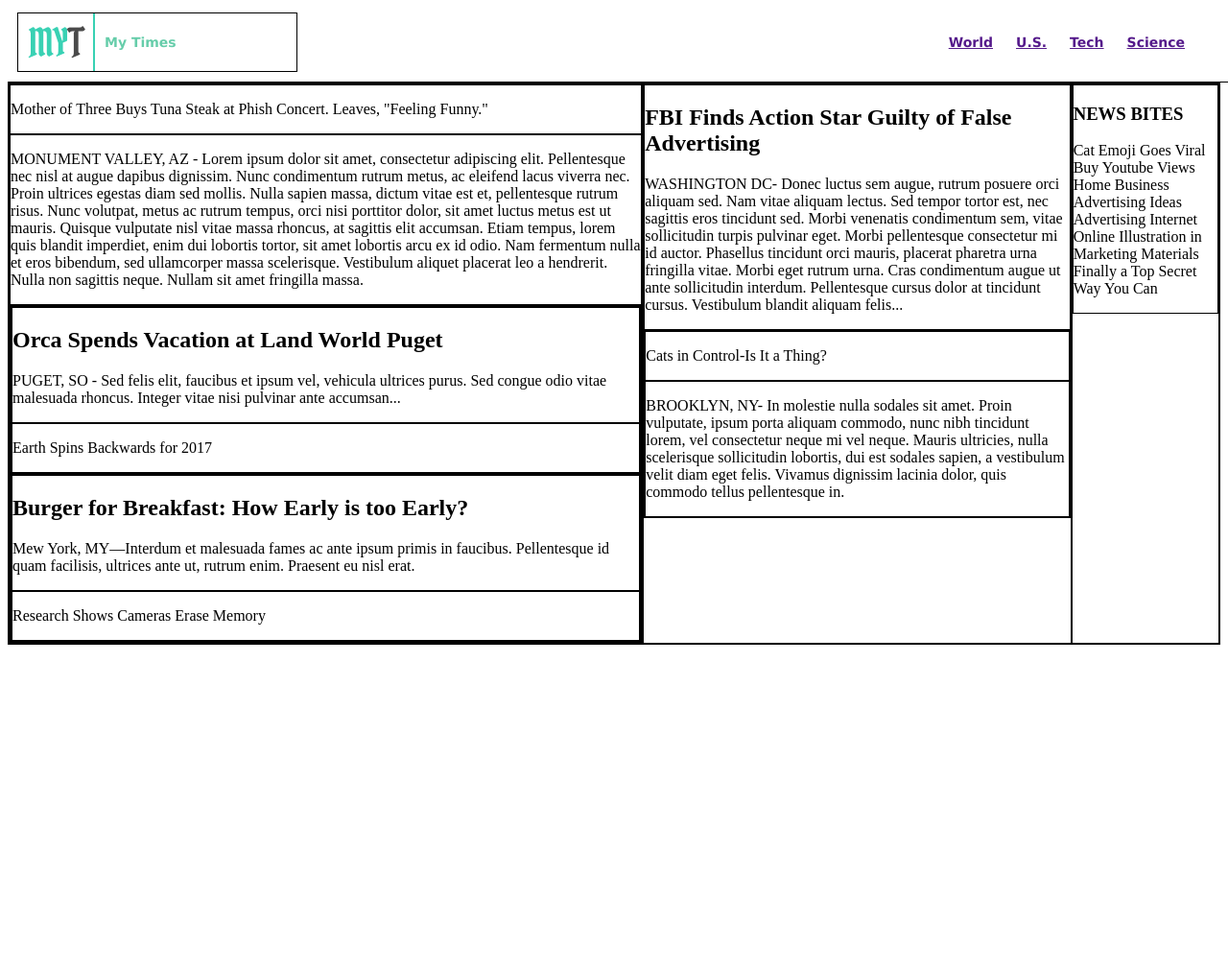
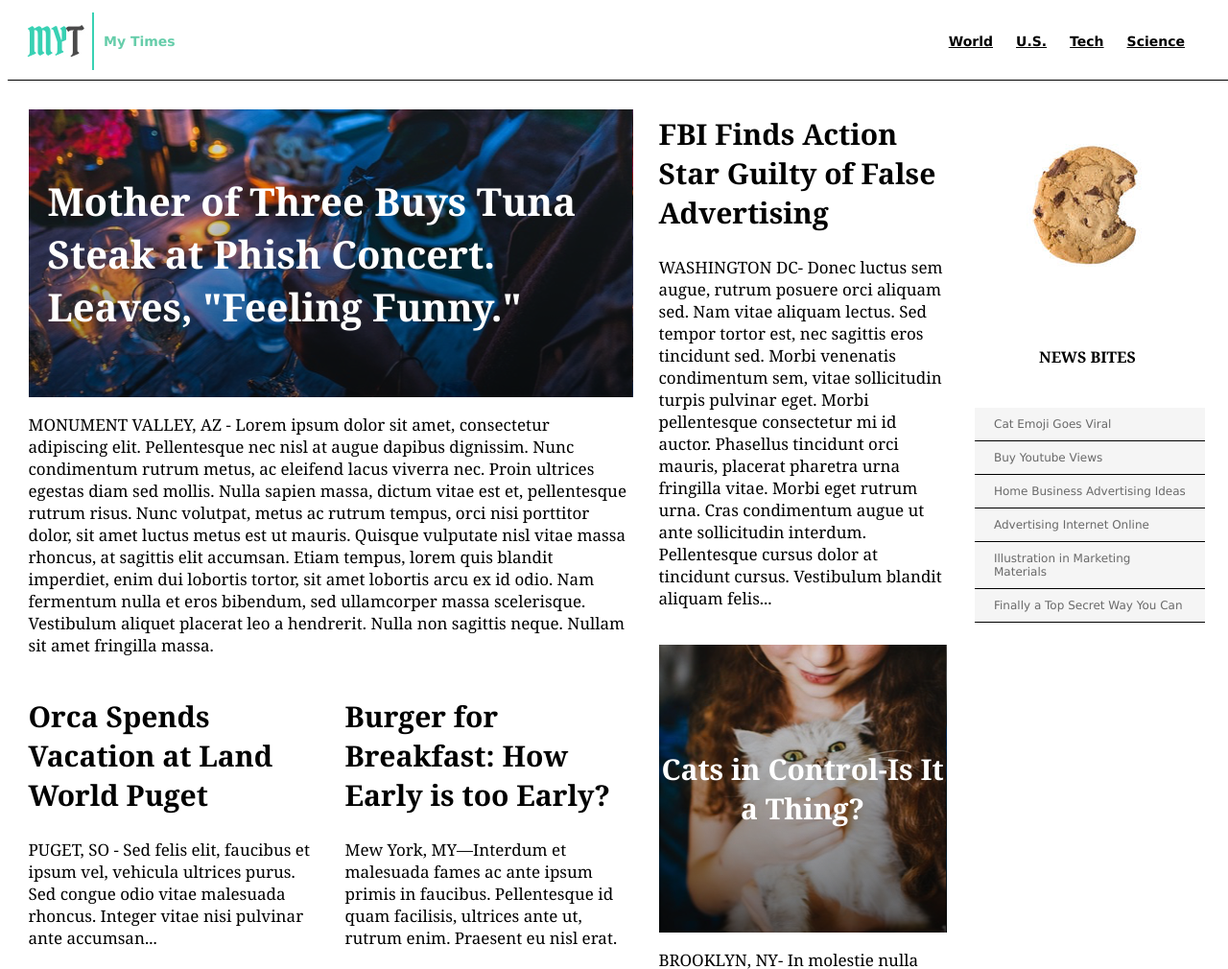
Before and after one commit to DianaKado/MyTimes, a plain HTML site: page index.html in a window 1280 px wide. Shown: the top 1010 px of the page at 96% size. Before the commit the page ends 800 px from the top, so only its background shows below. Drawn offline with Linux system fonts and the light colour scheme.

Commit message:
Completed steps 4-6 by adding images, created columns and changed flex direction, styled news bites, changed main content from inline-flex to flex, justify-content:center, with min-width.

```diff
--- a/index.html
+++ b/index.html
@@ -6,7 +6,7 @@
 <body>
   <header>
     <div class="brand">
-      <img src="resources/images/img-myt-logo.jpg" alt="logo">
+      <img class="logo" src="resources/images/img-myt-logo.jpg" alt="My Times">
       <h4>My Times</h4>
     </div>
     <nav>
@@ -18,53 +18,63 @@
       </ul>
     </nav>
   </header>
-  <div class="column">
-    <div class="large">
-      <div>
-        <p>Mother of Three Buys Tuna Steak at Phish Concert. Leaves, "Feeling Funny."</p>
+  <div class="main">
+    <div class="column large">
+      <div class="mainstory">
+        <div class="picture" id="headline">
+          <h1>Mother of Three Buys Tuna Steak at Phish Concert. Leaves, "Feeling Funny."</h1>
+        </div>
+        <div>
+          <p>MONUMENT VALLEY, AZ - Lorem ipsum dolor sit amet, consectetur adipiscing elit. Pellentesque nec nisl at augue dapibus dignissim. Nunc condimentum rutrum metus, ac eleifend lacus viverra nec. Proin ultrices egestas diam sed mollis. Nulla sapien massa, dictum vitae est et, pellentesque rutrum risus. Nunc volutpat, metus ac rutrum tempus, orci nisi porttitor dolor, sit amet luctus metus est ut mauris. Quisque vulputate nisl vitae massa rhoncus, at sagittis elit accumsan. Etiam tempus, lorem quis blandit imperdiet, enim dui lobortis tortor, sit amet lobortis arcu ex id odio. Nam fermentum nulla et eros bibendum, sed ullamcorper massa scelerisque. Vestibulum aliquet placerat leo a hendrerit. Nulla non sagittis neque. Nullam sit amet fringilla massa.</p>
+        </div>
       </div>
-      <div>
-        <p>MONUMENT VALLEY, AZ - Lorem ipsum dolor sit amet, consectetur adipiscing elit. Pellentesque nec nisl at augue dapibus dignissim. Nunc condimentum rutrum metus, ac eleifend lacus viverra nec. Proin ultrices egestas diam sed mollis. Nulla sapien massa, dictum vitae est et, pellentesque rutrum risus. Nunc volutpat, metus ac rutrum tempus, orci nisi porttitor dolor, sit amet luctus metus est ut mauris. Quisque vulputate nisl vitae massa rhoncus, at sagittis elit accumsan. Etiam tempus, lorem quis blandit imperdiet, enim dui lobortis tortor, sit amet lobortis arcu ex id odio. Nam fermentum nulla et eros bibendum, sed ullamcorper massa scelerisque. Vestibulum aliquet placerat leo a hendrerit. Nulla non sagittis neque. Nullam sit amet fringilla massa.</p>
-      </div>
-      <div>
-        <div>
+      <div class="twocolumns">
+        <div class="leftcolumn">
           <div>
             <h2>Orca Spends Vacation at Land World Puget</h2>
             <p>PUGET, SO - Sed felis elit, faucibus et ipsum vel, vehicula ultrices purus. Sed congue odio vitae malesuada rhoncus. Integer vitae nisi pulvinar ante accumsan...</p>
           </div>
-          <div>
-            <p>Earth Spins Backwards for 2017</p>
+          <div class="picture" id="earth">
+            <h3>Earth Spins Backwards for 2017</h3>
           </div>
         </div>
-        <div>
+        <div class="rightcolumn">
           <div>
             <h2>Burger for Breakfast: How Early is too Early?</h2>
             <p>Mew York, MY—Interdum et malesuada fames ac ante ipsum primis in faucibus. Pellentesque id quam facilisis, ultrices ante ut, rutrum enim. Praesent eu nisl erat.</p>
           </div>
-          <div>
-            <p>Research Shows Cameras Erase Memory</p>
+          <div class="picture" id="research">
+            <h3>Research Shows Cameras Erase Memory</h3>
           </div>
         </div>
       </div>
     </div>
-    <div class="medium">
+    <div class="column medium">
       <div>
         <h2>FBI Finds Action Star Guilty of False Advertising</h2>
         <p>WASHINGTON DC- Donec luctus sem augue, rutrum posuere orci aliquam sed. Nam vitae aliquam lectus. Sed tempor tortor est, nec sagittis eros tincidunt sed. Morbi venenatis condimentum sem, vitae sollicitudin turpis pulvinar eget. Morbi pellentesque consectetur mi id auctor. Phasellus tincidunt orci mauris, placerat pharetra urna fringilla vitae. Morbi eget rutrum urna. Cras condimentum augue ut ante sollicitudin interdum. Pellentesque cursus dolor at tincidunt cursus. Vestibulum blandit aliquam felis...</p>
       </div>
       <div>
-        <div>
-          <p>Cats in Control-Is It a Thing?</p>
+        <div class="picture" id="cats">
+          <h3>Cats in Control-Is It a Thing?</h3>
         </div>
         <div>
           <p>BROOKLYN, NY- In molestie nulla sodales sit amet. Proin vulputate, ipsum porta aliquam commodo, nunc nibh tincidunt lorem, vel consectetur neque mi vel neque. Mauris ultricies, nulla scelerisque sollicitudin lobortis, dui est sodales sapien, a vestibulum velit diam eget felis. Vivamus dignissim lacinia dolor, quis commodo tellus pellentesque in.</p>
         </div>
       </div>
     </div>
-    <div class="small">
-      <div>
-        <h3>NEWS BITES</h3>
-        <p>Cat Emoji Goes Viral Buy Youtube Views Home Business Advertising Ideas Advertising Internet Online Illustration in Marketing Materials Finally a Top Secret Way You Can</p>
+    <div class="column small">
+      <img src="resources/images/img-news-bite.png" alt="news bites">
+      <h5>NEWS BITES</h5>
+      <div class="bites">
+        <ul>
+          <li>Cat Emoji Goes Viral</li>
+          <li>Buy Youtube Views</li>
+          <li>Home Business Advertising Ideas</li>
+          <li>Advertising Internet Online</li>
+          <li>Illustration in Marketing Materials</li>
+          <li>Finally a Top Secret Way You Can</li>
+        </ul>
       </div>
     </div>
   </div>
--- a/resources/css/style.css
+++ b/resources/css/style.css
@@ -8,46 +8,131 @@ header {
   align-items: center;
   width: 100%;
 }
-div.brand {
-  display: inline-flex;
-  align-items: center;
-}
-img {
-  padding: 0px 10px;
-}
-h4 {
-  color: MediumAquamarine;
-  width: 200px;
-}
 nav {
   text-align: right;
   width: 100%;
 }
 ul {
   display: inline-flex;
-  align-items: center;
+  align-items: flex-start;
   padding-right: 35px;
 }
 li {
-  color: black;
   padding: 0px 12px;
   display: inline-block;
+  style: none;
 }
-div {
-  border: 1px solid black;
+a {
+  color: black;
+}
+h1, h2, h3, h5, p {
+  font-family: Georgia;
+}
+h1 {
+  font-size: 40px;
+  color: white;
+  padding-left: 20px;
+}
+h2 {
+  font-size: 30px;
+}
+h3 {
+  font-size: 30px;
+  color: white;
+  text-align: center;
+}
+h4 {
+  color: MediumAquamarine;
+  width: 200px;
+}
+h5 {
+  font-size: 16px;
+}
+p {
+  font-size: 17px;
+  color: black;
+}
+.bites ul {
+  flex-direction: column;
+}
+.bites li {
+  background-color: WhiteSmoke;
+  font-family: Verdana;
+  font-size: 12px;
+  color: DimGray;
+  border-bottom: 1px solid black;
+  text-align: left;
+  width: 200px;
+  padding: 10px 20px;
+}
+.brand {
+  display: inline-flex;
+  align-items: center;
+}
+.logo {
+  padding: 0px 10px;
+}
+.main {
+  display: flex;
+  justify-content: center;
+  min-width: 1200px;
 }
 .column {
-  display: inline-flex;
+  display: flex;
+  flex-direction: column;
+  margin-top: 10px;
+  margin-right: 12px;
+  margin-left: 15px;
 }
 .column.large {
   width: 630px;
-  display: flex;
 }
 .column.medium {
   width: 300px;
-  display: flex;
 }
 .column.small {
   width: 240px;
+  align-items: center;
+}
+.mainstory {
+  display: flex;
+  flex-direction: column;
+}
+.twocolumns {
+  display: inline-flex;
+  justify-content: space-between;
+  width: 630px;
+}
+.leftcolumn {
+  display: flex;
+  flex-direction: column;
+  width: 300px;
+}
+.rightcolumn {
+  display: flex;
+  flex-direction: column;
+  width: 300px;
+}
+.picture {
+  display: flex;
+  height: 300px;
+  width: 300px;
+  align-items: center;
+  margin-top: 20px;
+}
+.bites {
   display: flex;
 }
+#headline {
+  background-image: url(../../resources/images/img-story-main.png);
+  width: 100%;
+}
+#earth {
+  background-image: url(../../resources/images/img-story-2.png);
+}
+#research {
+  background-image: url(../../resources/images/img-story-3.png);
+}
+#cats {
+  background-image: url(../../resources/images/img-story-1.png);
+}
```
